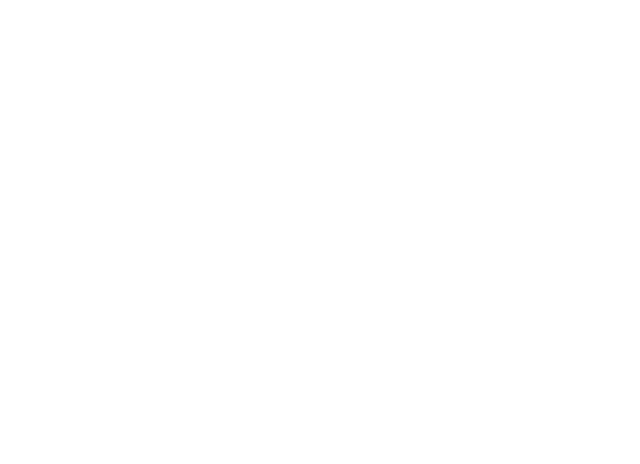
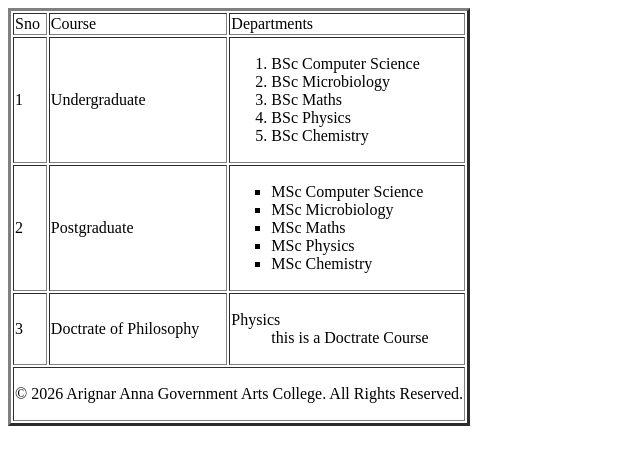
Before and after one commit to GunaD2004/web-application-lab, a plain HTML site: page EX03/table.html in a window 1280 px wide. Shown: the whole page, without its empty margins (0-640 px from the left). Drawn offline with Linux system fonts and the light colour scheme.

Commit message:
3rd program

```diff
--- a/EX03/table.html
+++ b/EX03/table.html
@@ -2,14 +2,61 @@
 <html lang="en">
 <head>
     <meta charset="UTF-8">
-    <meta name="viewport" content="width=<device-width>, initial-scale=1.0">
-    <title>Document</title>
+    <meta name="viewport" content="width=device-width, initial-scale=1.0">
+    <title>Bullets And Lists</title>
 </head>
 <body>
-    <table>
-        <tr>
-            <td></td>
-        </tr>
+    <table border="3px">
+        <thead>
+            <tr>
+                <td>Sno</td>
+                <td>Course</td>
+                <td>Departments</td>
+            </tr>
+        </thead>
+        <tbody>
+            <tr>
+                <td>1</td>
+                <td>Undergraduate</td>
+                <td>
+                    <ol>
+                        <li>BSc Computer Science</li>
+                        <li>BSc Microbiology</li>
+                        <li>BSc Maths</li>
+                        <li>BSc Physics</li>
+                        <li>BSc Chemistry</li>
+                    </ol>
+                </td>
+            </tr>
+            <tr>
+                <td>2</td>
+                <td>Postgraduate</td>
+                <td>
+                    <ul type="square">
+                        <li>MSc Computer Science</li>
+                        <li>MSc Microbiology</li>
+                        <li>MSc Maths</li>
+                        <li>MSc Physics</li>
+                        <li>MSc Chemistry</li>
+                    </ul>
+                </td>
+            </tr>
+            <tr>
+                <td>3</td>
+                <td>Doctrate of Philosophy</td>
+                <td>
+                    <dl>
+                        <dt>Physics</dt>
+                        <dd> this is a Doctrate Course</dd>
+                    </dl>
+                </td>
+            </tr>
+        </tbody>
+        <tfoot>
+            <tr>
+                <td colspan="3"><p>&copy; 2026 Arignar Anna Government Arts College. All Rights Reserved.</p></td>
+            </tr>
+        </tfoot>
     </table>
 </body>
 </html>
```
Also changed, not shown: ex01/about.html (+1 -1 lines), ex01/courses.html (+1 -1 lines), ex01/index.html (+6 -13 lines), ex02/america.html (added, +13 -0 lines), ex02/china.html (added, +14 -0 lines), ex02/index.html (added, +19 -0 lines), ex02/india.html (added, +13 -0 lines), ex01/aagac.png (added), ex02/america.png (added), ex02/chin.png (added), ex02/india.png (added).
